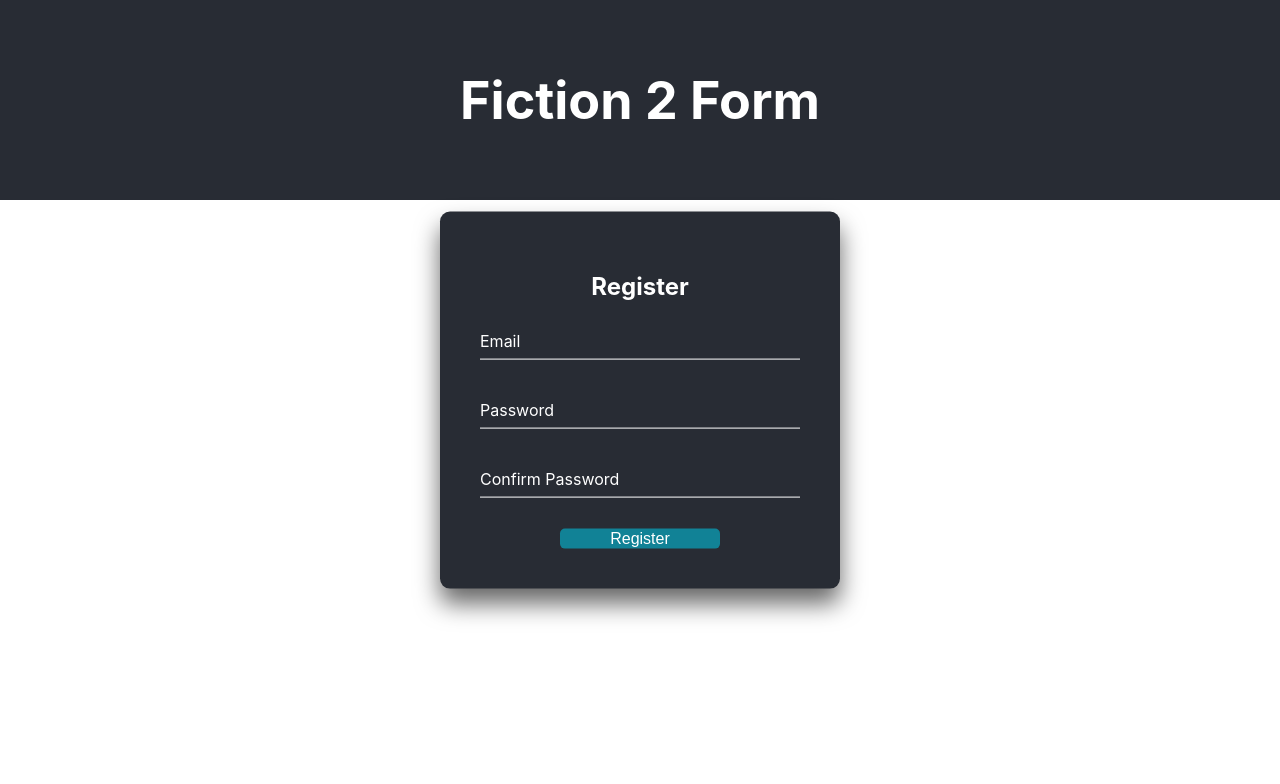
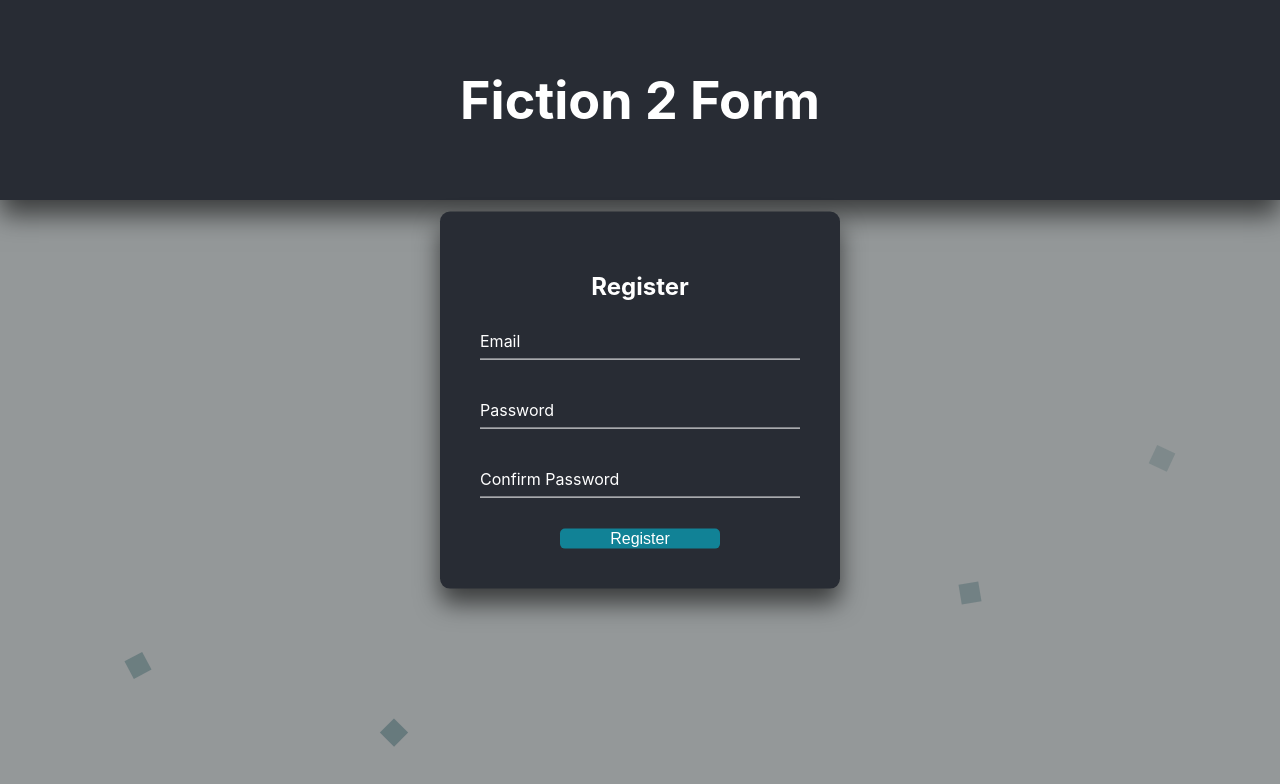
Before and after one commit to ViktorBell/COMP_4150_Final_Project, a React (Create React App) app in the folder fiction2form_frontend/: page / in a window 1280 px wide. Shown: the top 784 px of the page. Built offline with nearby package versions, Linux system fonts and the light colour scheme.

Commit message:
added an animated background and changed some colours

```diff
--- a/fiction2form_frontend/src/App.css
+++ b/fiction2form_frontend/src/App.css
@@ -22,6 +22,7 @@
   justify-content: center;
   font-size: calc(10px + 2vmin);
   color: white;
+  box-shadow: 0 15px 25px rgba(0,0,0,.6);
 }
 
 .App-link {
@@ -38,3 +39,62 @@
 }
 
 /* added */
+
+ul{
+  display:block;
+  width:100%;
+  /*height:inherit;*/
+}
+ul{
+  list-style-type:none;
+}
+li:nth-child(1)
+{
+  position:absolute;
+  left:10%;
+  height:20px;
+  width:20px;
+  background:rgba(28, 72, 79, 0.5);
+  animation:animate-1 13s linear 1s infinite;
+}
+li:nth-child(2)
+{
+  position:absolute;
+  left:30%;
+  height:20px;
+  width:20px;
+  background:rgba(28, 72, 79, 0.5);
+  animation:animate-1 18s linear 1s infinite;
+}
+li:nth-child(3)
+{
+  position:absolute;
+  left:75%;
+  height:20px;
+  width:20px;
+  background:rgba(28, 72, 79, 0.5);
+  animation:animate-1 10s linear 1s infinite;
+}
+li:nth-child(4)
+{
+  position:absolute;
+  left:90%;
+  height:20px;
+  width:20px;
+  background:rgba(28, 72, 79, 0.5);
+  animation:animate-1 7s linear 1s infinite;
+}
+/*li{
+  animation:animate 15s linear 1s infinite;
+}*/
+
+@keyframes animate-1{
+  from{
+    transform: translateY(+3405%) rotate(180deg)
+  }
+  to{
+    transform: translateY(-100%)
+    rotate(360deg);
+    background:rgba(44, 189, 222, 0);
+  }
+}
--- a/fiction2form_frontend/src/App.tsx
+++ b/fiction2form_frontend/src/App.tsx
@@ -11,7 +11,15 @@ const App: React.FC = () => {
           <h1>Fiction 2 Form</h1>
         </header>
         <main>
-          <Register />
+            <Register />
+            <div className="animated-boxes">
+                <ul>
+                    <li></li>
+                    <li></li>
+                    <li></li>
+                    <li></li>
+                </ul>
+            </div>
         </main>
       </div>
   );
--- a/fiction2form_frontend/src/Register.css
+++ b/fiction2form_frontend/src/Register.css
@@ -65,7 +65,7 @@
     width: 50%;
     /*background: dodgerblue;*/
     background:#118296 ;
-    color: #fff;
+    color: white;
     border: #fff;
     font-size: 16px;
     border-radius: 5px;
--- a/fiction2form_frontend/src/index.css
+++ b/fiction2form_frontend/src/index.css
@@ -5,6 +5,7 @@ body {
     sans-serif;
   -webkit-font-smoothing: antialiased;
   -moz-osx-font-smoothing: grayscale;
+  background-color: #949899;
 }
 
 code {
```
